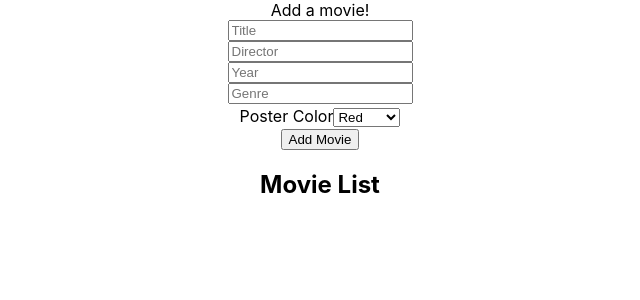
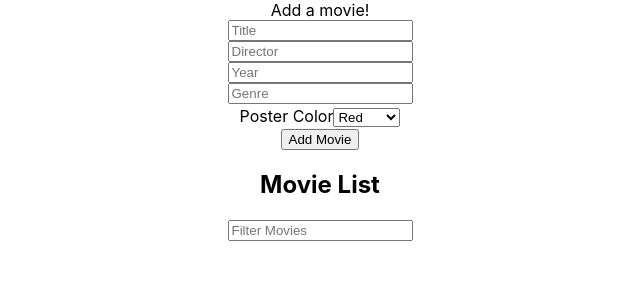
Before and after one commit to Trevor-Rezac/react-Movie-List-Maker, a React (Create React App) app: page / in a window 1280 px wide. Shown: the top 300 px of the page, without its empty margins (320-960 px from the left). Built offline with nearby package versions, Linux system fonts and the light colour scheme.

Commit message:
movies successfully filter

```diff
--- a/src/App.js
+++ b/src/App.js
@@ -11,6 +11,7 @@ function App() {
   const [genreForm, setGenreForm] = useState('');
   const [colorForm, setColorForm] = useState('lightcoral');
   const [allMovies, setAllMovies] = useState([]);
+  const [filteredMovies, setFilteredMovies] = useState([]);
 
   // console.log('||', titleForm, directorForm, yearForm, genreForm, colorForm);
   // console.log('||', allMovies);
@@ -19,6 +20,17 @@ function App() {
     const updatedMovies = [...allMovies, newMovie];
 
     setAllMovies(updatedMovies);
+  }
+
+  function filterMovies(query) {
+    const filteredMovies = allMovies.filter(movie => movie.title.includes(query));
+
+    if (query) {
+      setFilteredMovies(filteredMovies);
+    } else {
+      setFilteredMovies([]);
+    }
+
   }
 
   return (
@@ -43,7 +55,8 @@ function App() {
       </div>
       <div className='movie-list-container'>
         <h2>Movie List</h2>
-        <MovieList movies={allMovies} />
+        <input placeholder='Filter Movies' onChange={(e) => filterMovies(e.target.value)}/>
+        <MovieList movies={filteredMovies.length ? filteredMovies : allMovies} />
       </div>
     </div>
   );
```
